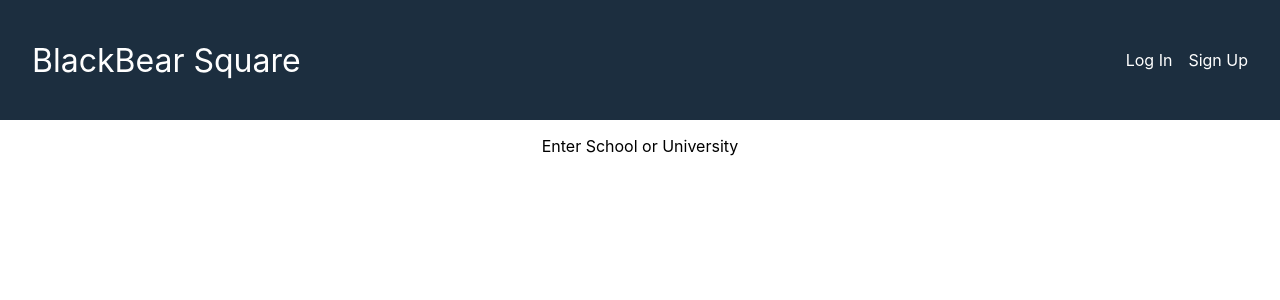
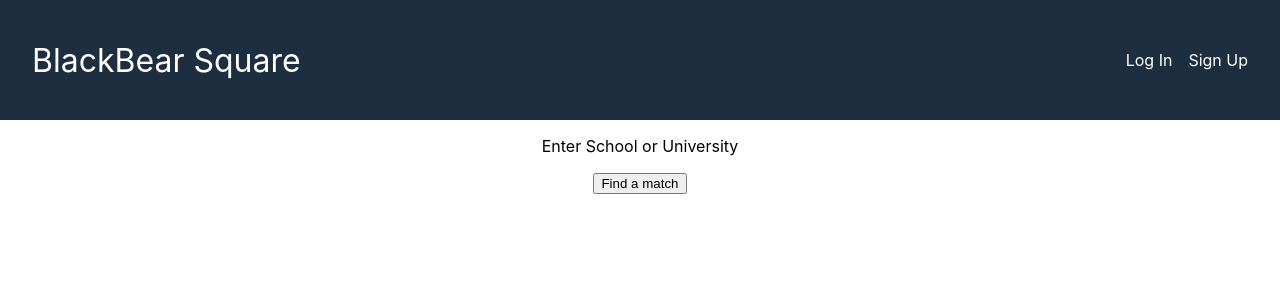
Before and after one commit to 2022-autumn-cos-420/Team-Egg, a React (Create React App) app in the folder client/: page / in a window 1280 px wide. Shown: the top 300 px of the page. Built offline with nearby package versions, Linux system fonts and the light colour scheme; no server answers.

Commit message:
Added a find a match butto using bootstrap

```diff
--- a/client/package.json
+++ b/client/package.json
@@ -6,7 +6,9 @@
     "@testing-library/jest-dom": "^5.16.5",
     "@testing-library/react": "^13.4.0",
     "@testing-library/user-event": "^13.5.0",
+    "bootstrap": "^5.2.2",
     "react": "^18.2.0",
+    "react-bootstrap": "^2.5.0",
     "react-dom": "^18.2.0",
     "react-scripts": "5.0.1",
     "web-vitals": "^2.1.4"
--- a/client/src/App.js
+++ b/client/src/App.js
@@ -1,8 +1,7 @@
 import React, { Component } from "react";
-import logo from './logo.svg';
 import './App.css';
-import Navbar from "./Navbar";
-
+import Navbar from "./components/Navbar";
+import FindMatch from "./components/Findmatch";
 class App extends Component {
 
     //Constructor calls the constructor of the Component, then sets the "state" to a default apiReponse so that the property exists
@@ -29,11 +28,13 @@ class App extends Component {
     render() {
         return (
             <div className="App">
-                <Navbar />
+                <Navbar/>
                 <p className="App-intro">{this.state.apiResponse }
                     Enter School or University
                 </p>
-
+                <div>
+                    <FindMatch></FindMatch>
+                </div>
             </div>
         );
     }
--- /dev/null
+++ b/client/src/components/Findmatch.js
@@ -0,0 +1,13 @@
+import React from 'react'
+import { Button } from "react-bootstrap"
+
+export default function FindMatch(){
+
+
+
+    return(
+        <div>
+            <Button>Find a match</Button>
+        </div>
+    );
+}
--- a/client/src/Navbar.js
+++ b/client/src/components/Navbar.js
@@ -1,3 +1,4 @@
+
 export default function Navbar(){
     return <nav className = "nav">
         <a href = "/" className = "site-title"> BlackBear Square </a>
```
Also changed, not shown: 1 other file (tests, documents, lock files or other folders).
